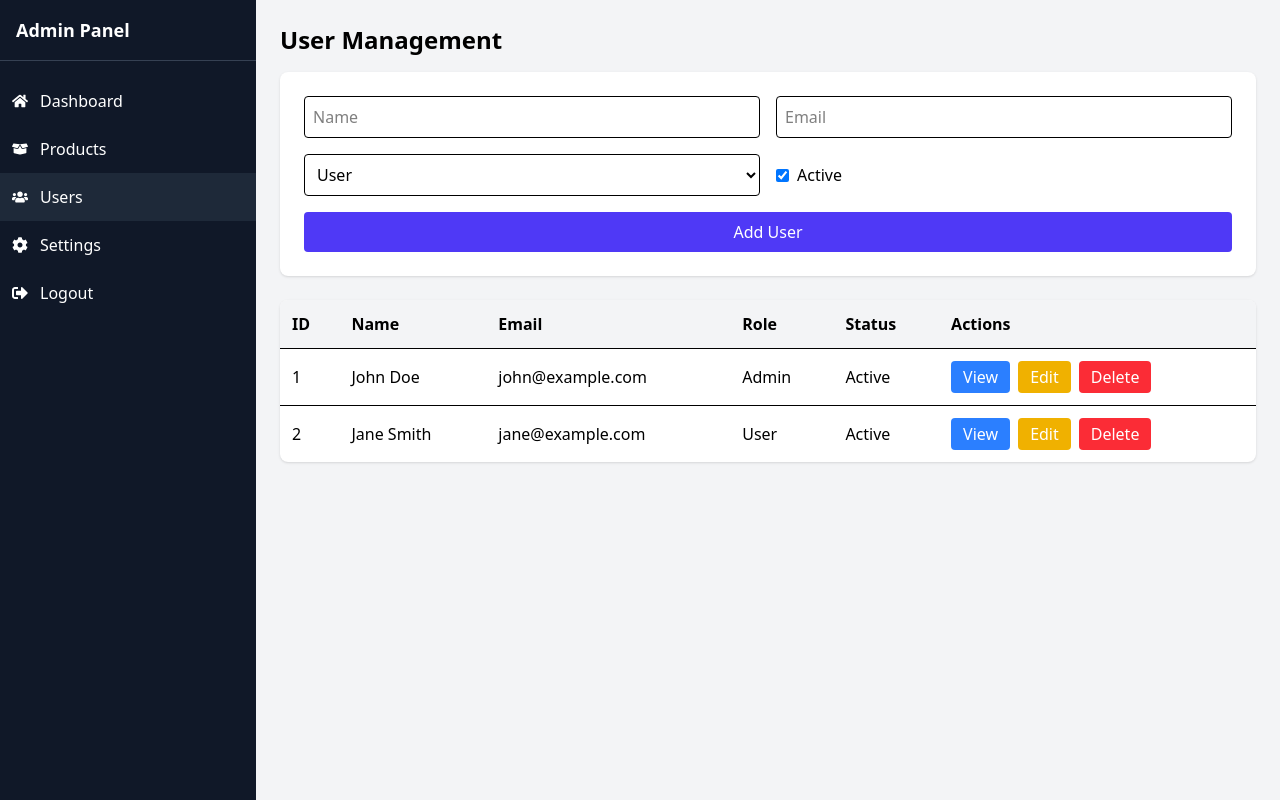
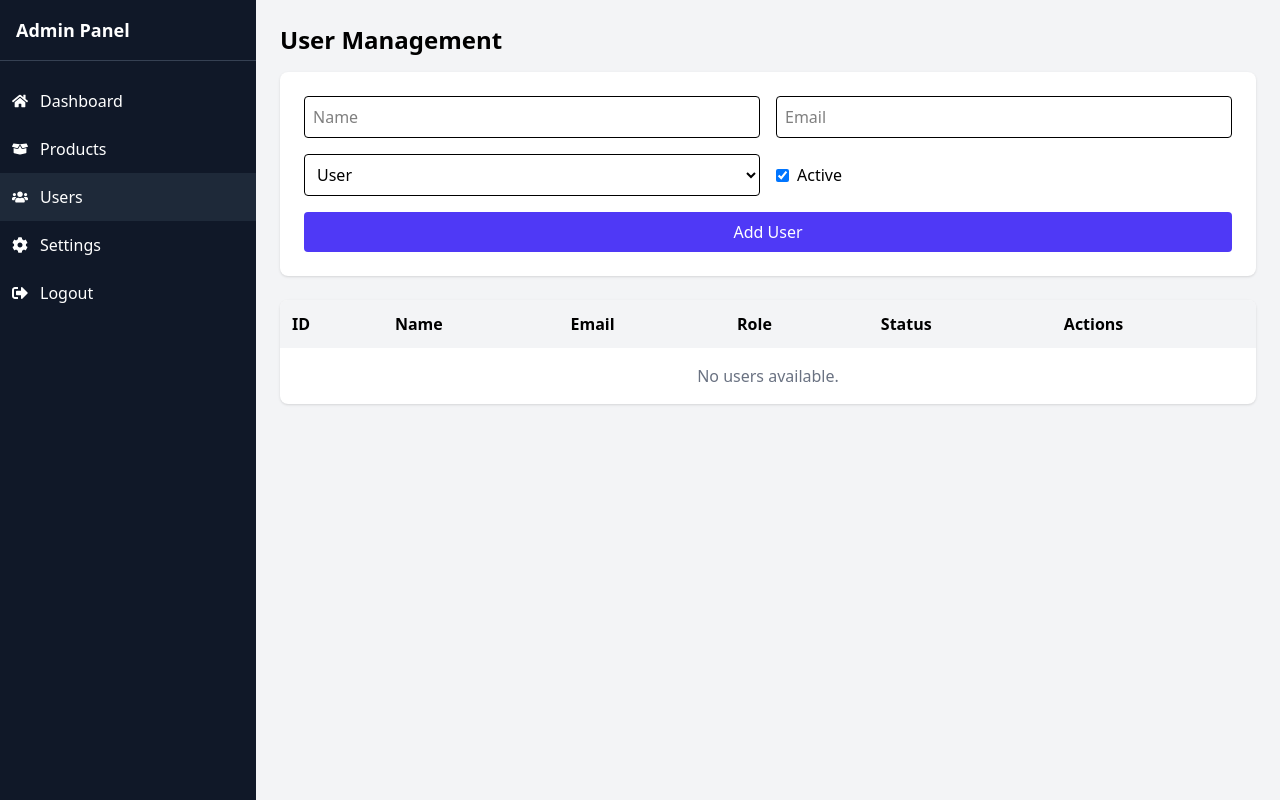
Before and after one commit to kandelmilan/E-commerce, a React (Vite) app: page /admin/users in a window 1280 px wide. Built offline with nearby package versions, Linux system fonts and the light colour scheme; sample sign-in values are in the browser's storage.

Commit message:
Updated:AdminUser

```diff
--- a/src/Admin/component/User.jsx
+++ b/src/Admin/component/User.jsx
@@ -1,9 +1,9 @@
 // src/pages/admin/Users.jsx
 import React, { useState } from "react";
+import { toast } from "react-toastify";
 
 const initialUsers = [
-  { id: 1, name: "John Doe", email: "john@example.com", role: "Admin", active: true },
-  { id: 2, name: "Jane Smith", email: "jane@example.com", role: "User", active: true },
+
 ];
 
 const Users = () => {
@@ -33,15 +33,20 @@ const Users = () => {
 
   const handleDelete = (id) => {
     setUsers(users.filter((u) => u.id !== id));
+    toast.success("The user has been deleted")
   };
 
-  const handleView = (user) => {
-    alert(
-      `Name: ${user.name}\nEmail: ${user.email}\nRole: ${user.role}\nStatus: ${
-        user.active ? "Active" : "Inactive"
-      }`
-    );
-  };
+  // const handleView = (user) => {
+  //   alert(
+  //     `Name: ${user.name}\nEmail: ${user.email}\nRole: ${user.role}\nStatus: ${
+  //       user.active ? "Active" : "Inactive"
+  //     }`
+  //   );
+  // };
+
+const handleView = (user) => {
+  toast.info(`Name: ${user.name}, Email: ${user.email}`);
+};
 
   return (
     <div>
@@ -125,7 +130,7 @@ const Users = () => {
                     View
                   </button>
                   <button
-                    onClick={() => alert("Edit feature coming soon!")}
+                    onClick={() => toast.info("Edit feature coming soon!")}
                     className="px-3 py-1 bg-yellow-500 text-white rounded hover:bg-yellow-600"
                   >
                     Edit
--- a/src/component/Header.jsx
+++ b/src/component/Header.jsx
@@ -73,11 +73,11 @@ function Header() {
               <div className="flex items-center gap-2 cursor-pointer">
                 <p>Wishlist</p>
                 <FaRegHeart onClick={() => navigate("/wishlist")} />
-                {wishlistItems.length > 0 && (
+                {/* {wishlistItems.length > 0 && (
                   <span className="absolute -top-2 -right-2 bg-red-500 text-white text-xs w-5 h-5 flex items-center justify-center rounded-full">
                     {wishlistItems.length}
                   </span>
-                )}
+                )} */}
               </div>
             </div>
 
```
